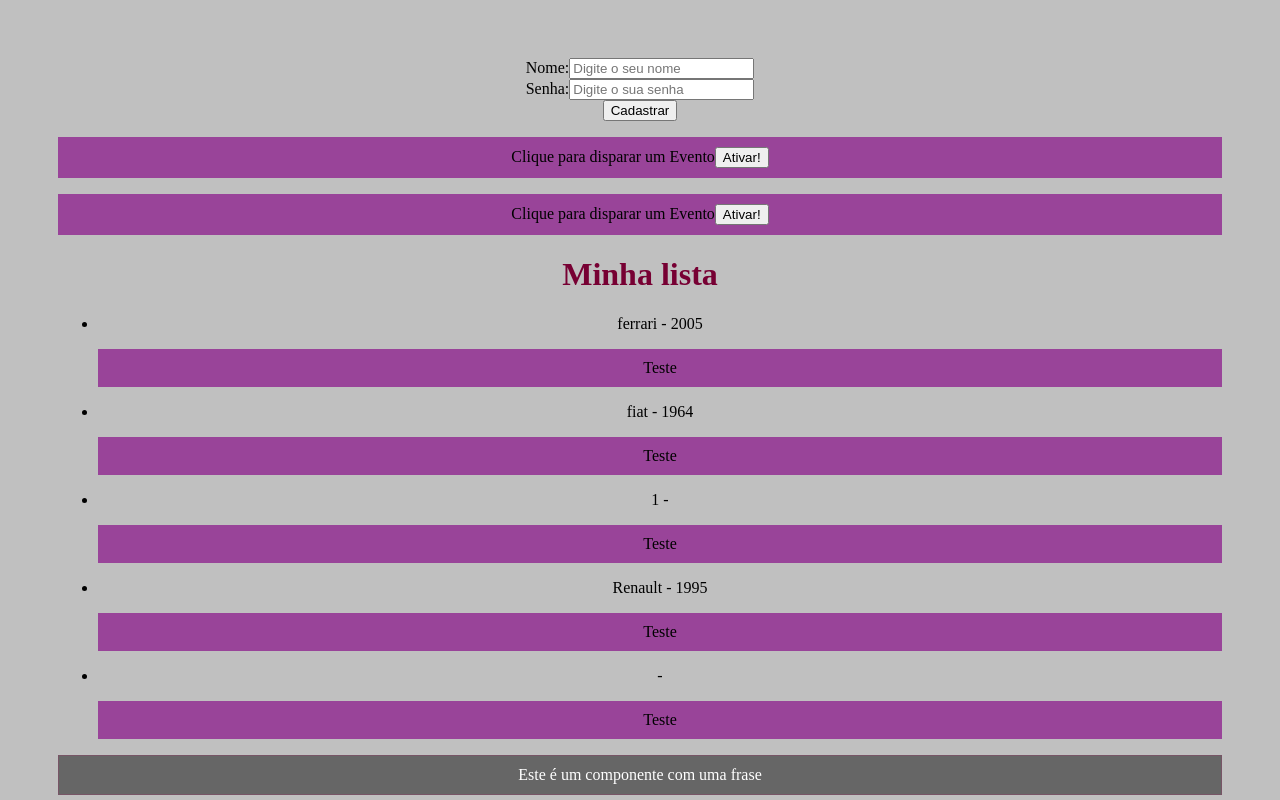
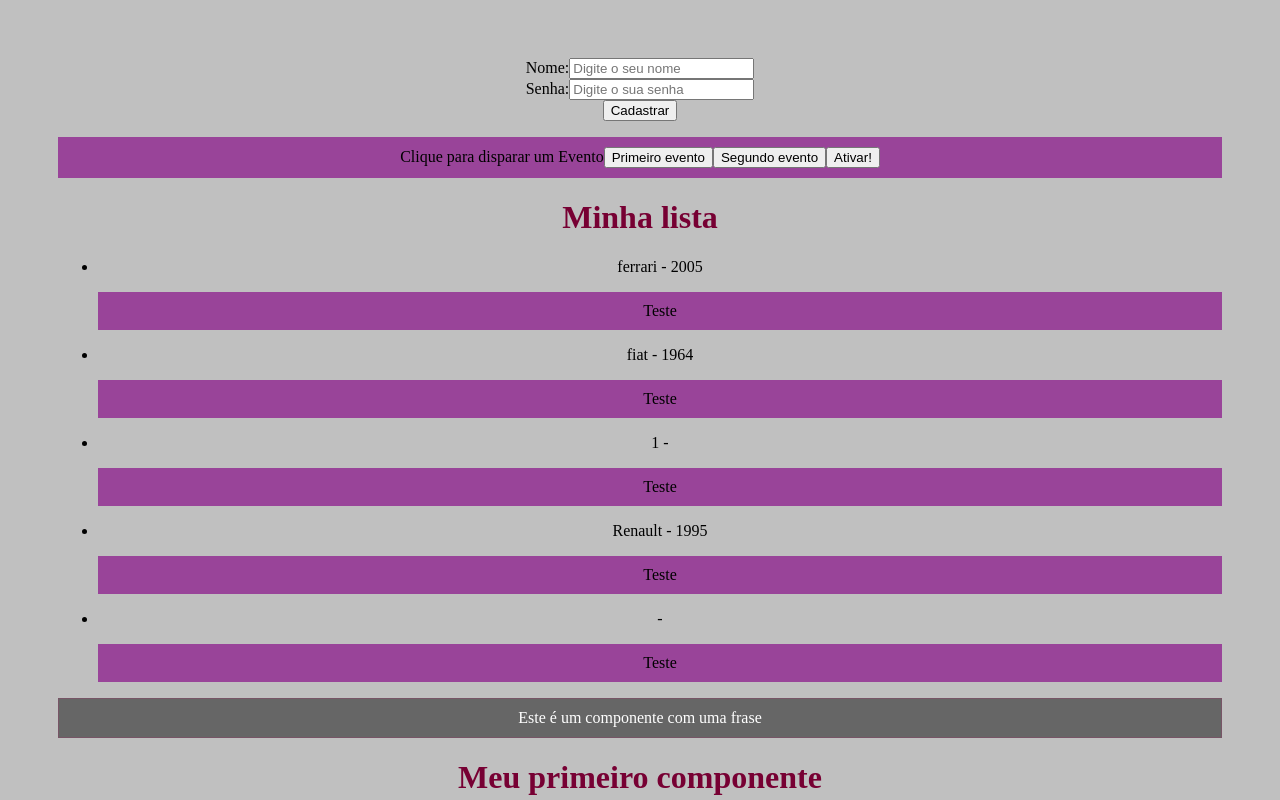
Before and after one commit to Gian-Roso/Estudo-React, a React (Create React App) app: page / in a window 1280 px wide. Shown: the top 800 px of the page. Built offline with nearby package versions, Linux system fonts and the light colour scheme.

Commit message:
Feat: trabalho com evento em props

```diff
--- a/src/App.js
+++ b/src/App.js
@@ -18,7 +18,7 @@
       <Form/>
 
       <Evento numero="1"/>
-      <Evento numero="2"/>
+
 
 
       <List/>
--- a/src/components/Evento.js
+++ b/src/components/Evento.js
@@ -1,13 +1,21 @@
+import Button from "./eventos/Button"
+
 function Evento({ numero }) {
 
     function meuEvento() {
-        console.log(`Opa fui ativado ${numero}`)
+        console.log(`Ativando primeiro evento`)
+    }
+
+    function segundoEvento() {
+        console.log("Ativando segundo evento")
     }
 
     return(
         <div>
             <p>
                 Clique para disparar um Evento
+                <Button event={meuEvento} text="Primeiro evento"/>
+                <Button event={segundoEvento} text="Segundo evento"/>
                 <button onClick={meuEvento}>Ativar!</button>
             </p>
         </div>
--- /dev/null
+++ b/src/components/eventos/Button.js
@@ -0,0 +1,6 @@
+function Button(props) {
+    return <button onCLick={props.event} >{props.text}</button>
+
+}
+
+export default Button
```
Also changed, not shown: anotações.txt.
